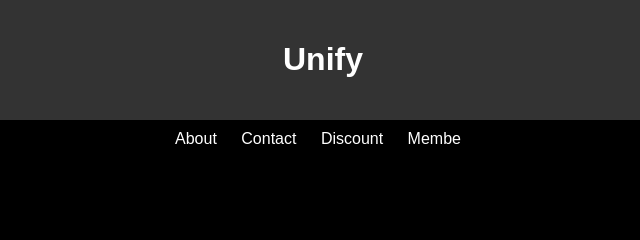
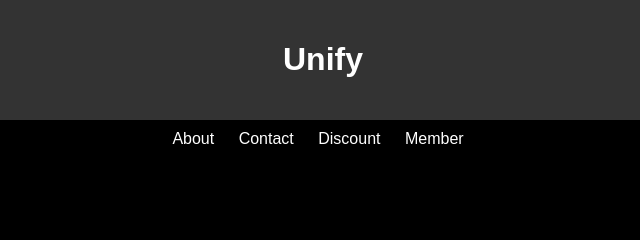
Before and after one commit to Carson-We/pess-unify-beta.github.io, a plain HTML site: page contact1.html in a window 1280 px wide. Shown: the top 240 px of the page, 317-957 px from the left. Drawn offline with Linux system fonts and the light colour scheme.

Commit message:
Update contact1.html

```diff
--- a/contact1.html
+++ b/contact1.html
@@ -105,7 +105,7 @@
             <li><a href="about1.html" target="_blank">About</a></li>
             <li><a href="contact1.html" target="_blank">Contact</a></li>
             <li><a href="discount1.html" target="_blank">Discount</a></li>
-            <li><a href="member1.html" target="_blank">Membe</a></li>
+            <li><a href="member1.html" target="_blank">Member</a></li>
         </ul>
     </nav>
 
```
